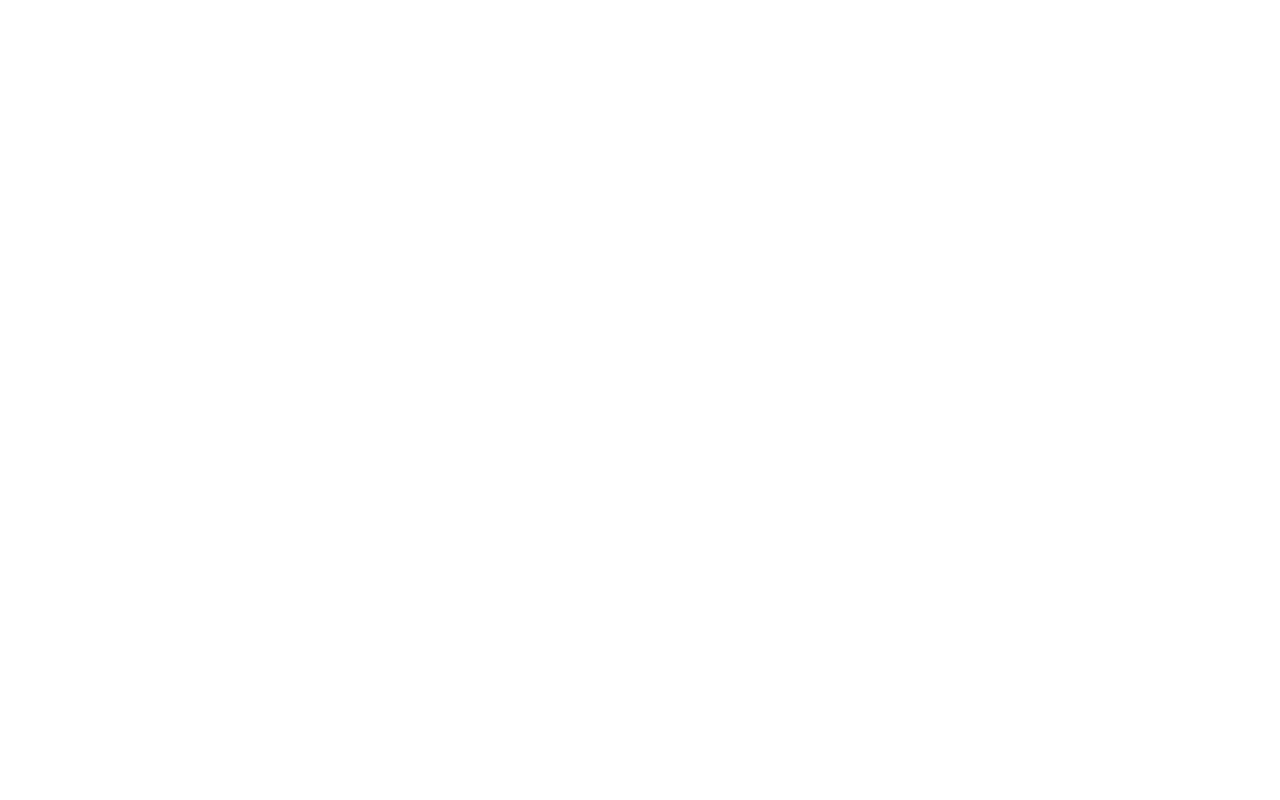
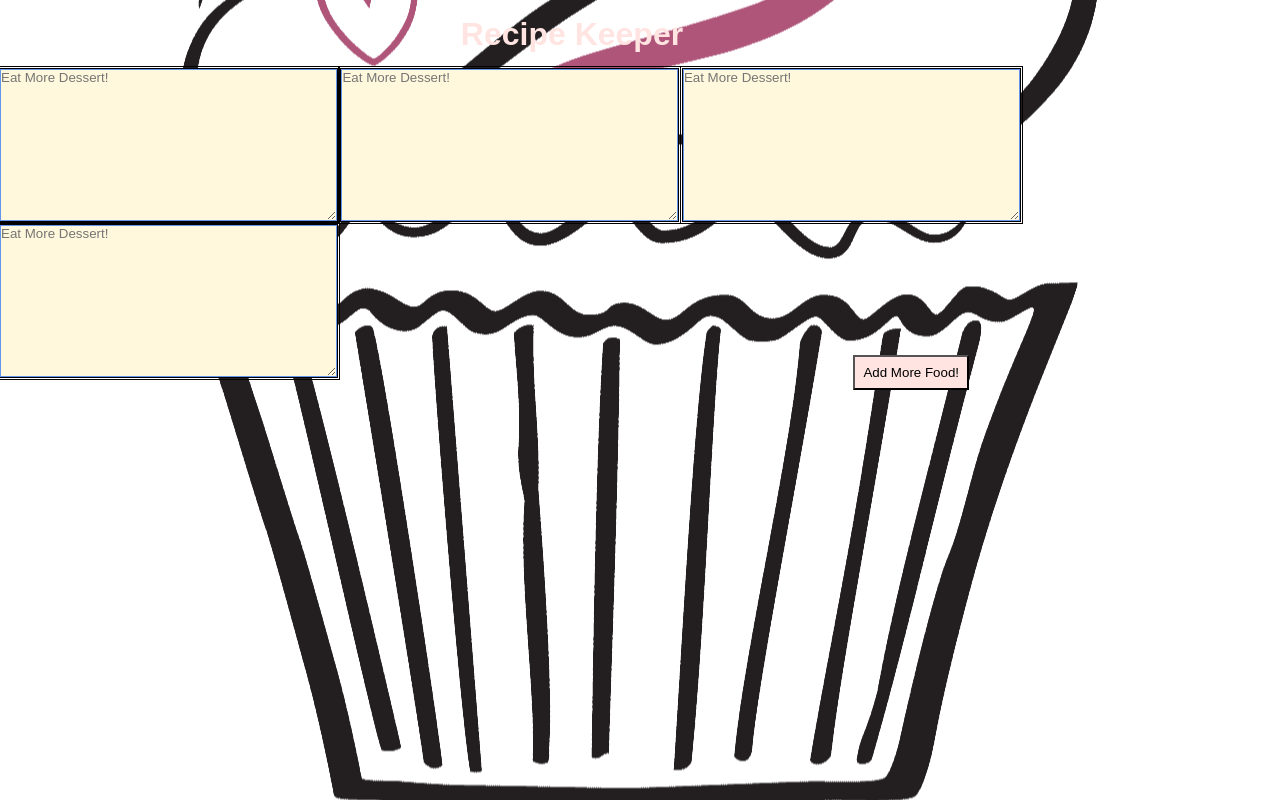
Before and after one commit to momentum-team-4/ajax-notes-Jacqueline1980, a website: page index.html in a window 1280 px wide. Drawn offline with Linux system fonts and the light colour scheme.

Commit message:
HTML, CSS, working on JS

```diff
--- a/index.html
+++ b/index.html
@@ -1,12 +1,29 @@
 <!DOCTYPE html>
 <html lang="en">
+
 <head>
   <meta charset="UTF-8">
   <meta name="viewport" content="width=device-width, initial-scale=1.0">
   <meta http-equiv="X-UA-Compatible" content="ie=edge">
-  <title>Notes</title>
+  <link rel="stylesheet" href="style.css">
+  <source src="script.js" defer></source>
+  <title>Recipe Keeper</title>
 </head>
+
+
 <body>
+  <h1>Recipe Keeper</h1>
+  <form id="notes-area">
+    <textarea id="recipe" name="recipe" placeholder="Eat More Dessert!" rows="10" cols="40"></textarea>
+    <textarea id="recipe" name="recipe" placeholder="Eat More Dessert!" rows="10" cols="40"></textarea>
+    <textarea id="recipe" name="recipe" placeholder="Eat More Dessert!" rows="10" cols="40"></textarea>
+    <textarea id="recipe" name="recipe" placeholder="Eat More Dessert!" rows="10" cols="40"></textarea>
+  </div>
+
+  <button class="newRecipe">Add More Food!</button>
+  </form>
+
 
 </body>
+
 </html>
--- /dev/null
+++ b/style.css
@@ -0,0 +1,40 @@
+* {
+    font-family: fantasy;
+    margin: 0rem;
+    padding: 0rem;
+}
+body {
+    background-image: url("clipart2540022.png");
+    background-repeat: no-repeat;
+    background-position: center;
+
+
+}
+h1 {
+    margin: 1rem;
+    padding: 0rem;
+    font-family: fantasy;
+    color: mistyrose;
+    margin-left: 36%;
+}
+
+textarea {
+    border-color: cornflowerblue;
+    background-color: cornsilk;
+    outline-style: double;
+    display: inline-flex;
+    flex-wrap: row wrap;
+}
+
+.image {
+    position: static;
+    width: 80%;
+    height: 60%;
+}
+button {
+    text-align: center;
+    padding: .5rem;
+    background-color: mistyrose;
+    align-self: start;
+    margin-left: 40%;
+}
```
Also changed, not shown: script.js (added, +16 -0 lines), clipart2540022.png (added).
